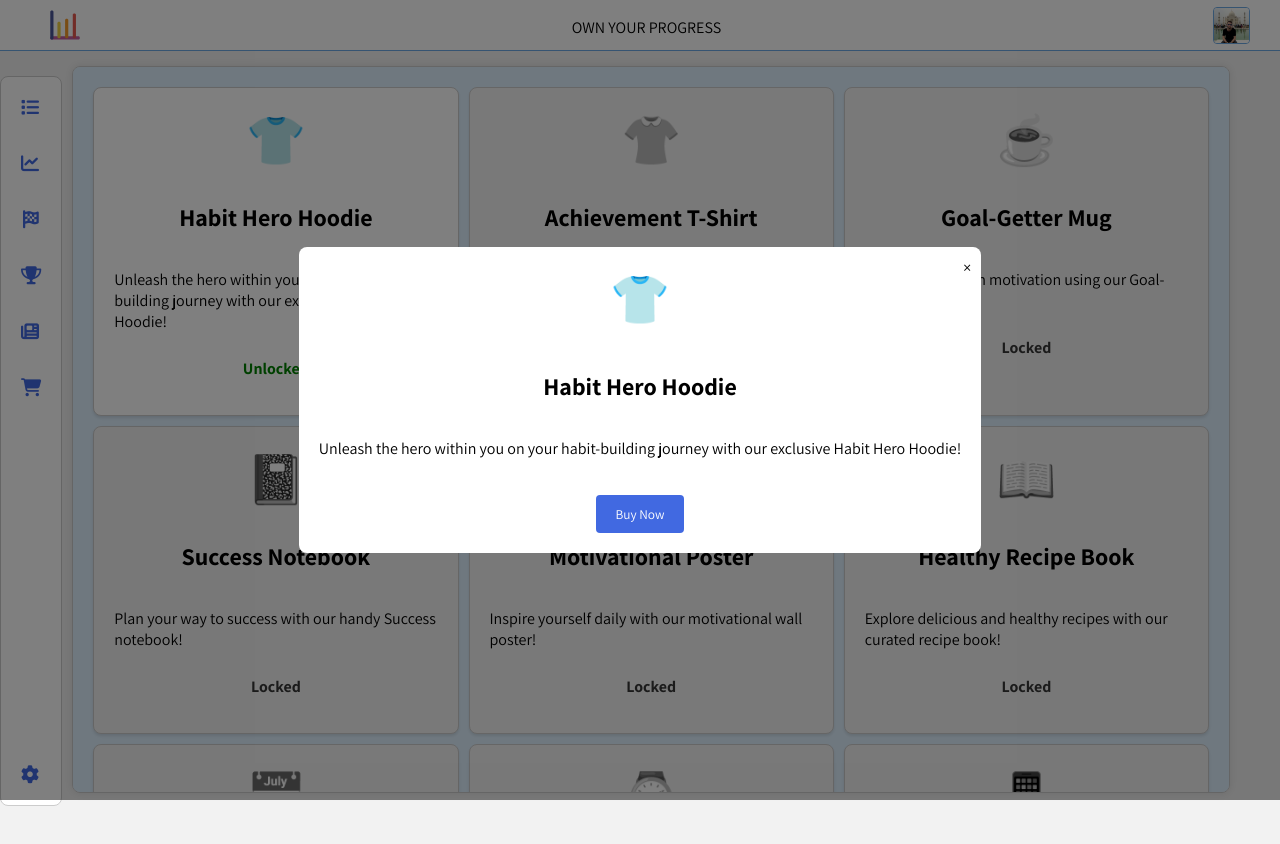
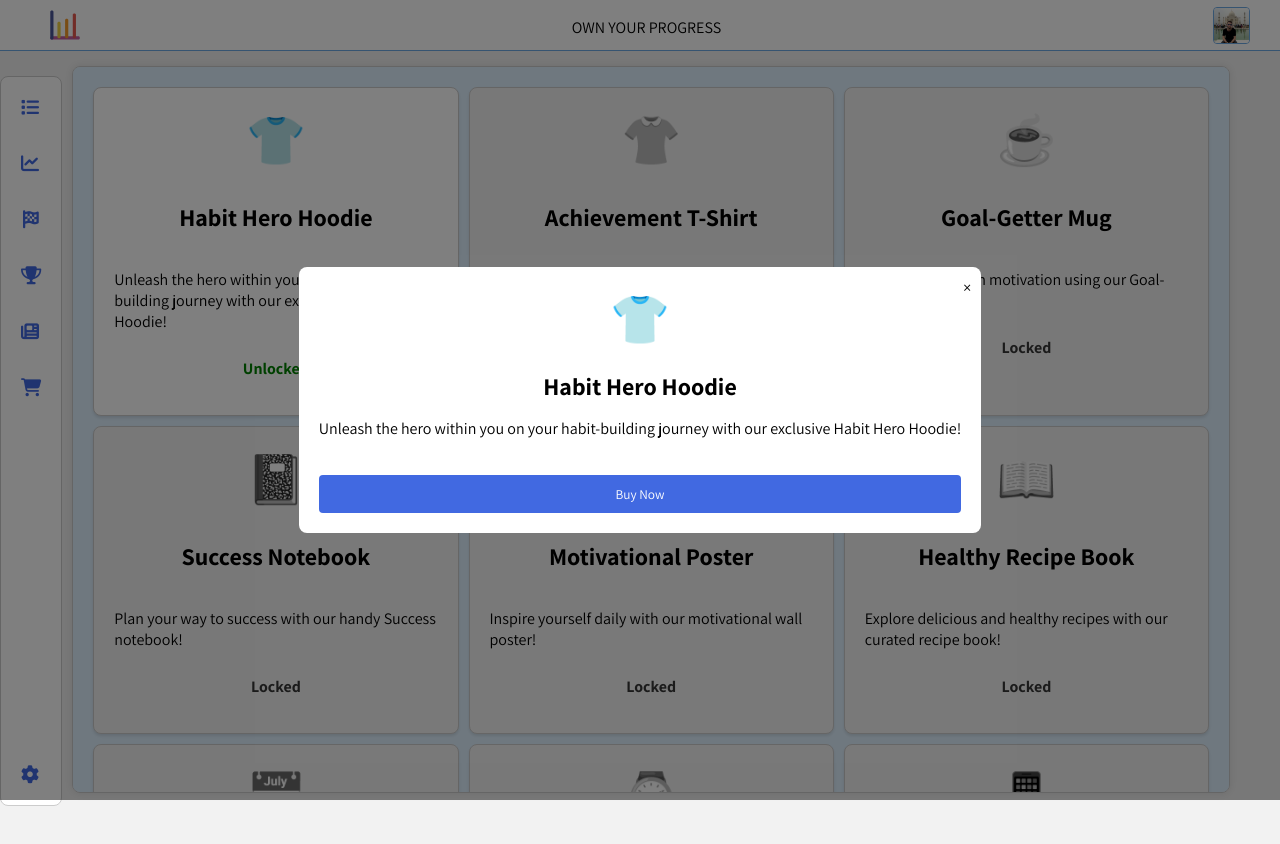
Before and after one commit to joseph-johnson27001/habits_tracker, a Vue app: page /#/store in a window 1280 px wide. Both pictures are taken after a click on the element 275 px from the left and 251 px from the top of the page. Shown: the top 844 px of the page. Built offline with nearby package versions, Linux system fonts and the light colour scheme.

Commit message:
Item modal fixes

```diff
--- a/src/components/StorePage/StoreCard.vue
+++ b/src/components/StorePage/StoreCard.vue
@@ -12,7 +12,7 @@
         @click="handleItemClick(item)"
       >
         <div class="item-image">{{ item.icon }}</div>
-        <h2>{{ item.name }}</h2>
+        <h2 class="item-name">{{ item.name }}</h2>
         <p>{{ item.description }}</p>
         <p v-if="!item.locked" class="unlocked-text">Unlocked</p>
         <p v-else class="locked-text">Locked</p>
@@ -23,7 +23,7 @@
       <div class="modal-content" @click.stop>
         <span class="close-icon" @click="closeModal">&times;</span>
         <div class="item-image modal-item-image">{{ selectedItem.icon }}</div>
-        <h2>{{ selectedItem.name }}</h2>
+        <h2 class="modal-item-name">{{ selectedItem.name }}</h2>
         <p>{{ selectedItem.description }}</p>
         <button
           v-if="!selectedItem.locked"
@@ -261,7 +261,7 @@ export default {
   position: relative;
   display: flex;
   flex-direction: column;
-  align-items: center;
+  /* align-items: center; */
 }
 
 .close-icon {
@@ -286,6 +286,10 @@ export default {
   background-color: #315b8e;
 }
 
+.modal-item-name {
+  margin: auto;
+}
+
 .modal-item-container {
   display: flex;
   flex-direction: column;
@@ -293,6 +297,8 @@ export default {
 }
 
 .modal-item-image {
+  display: flex;
+  justify-content: center;
   font-size: 48px;
   margin-bottom: 20px;
 }
```
